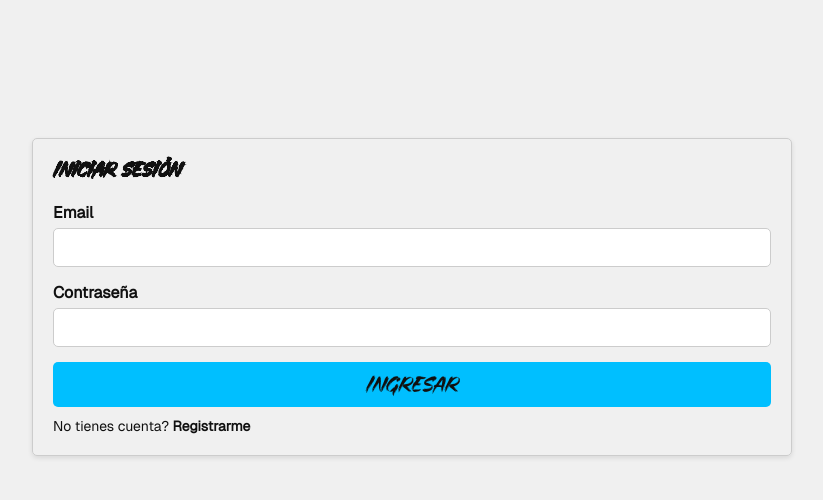
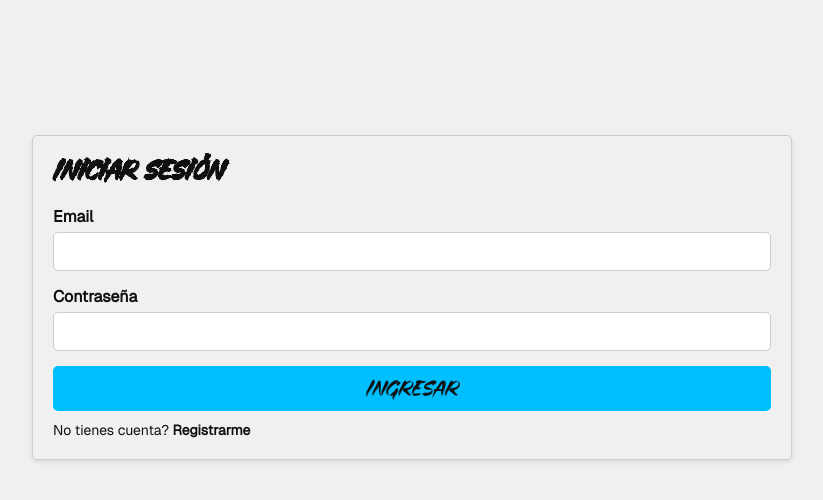
Before and after one commit to titoValen/parcial-n-2-programacion-II, a PHP site: page /index.php?vista=sesion in a window 1280 px wide. Shown: the part 93-593 px from the top of the page, without its empty margins (228-1051 px from the left). Run offline with PHP 8.4, Linux system fonts and the light colour scheme.

Commit message:
Ajustar el tamaño de fuente del título en el cuadro de autenticación

```diff
--- a/style/sesion.css
+++ b/style/sesion.css
@@ -23,7 +23,7 @@
 
 .auth-box h2 {
   margin-bottom: 20px;
-  font-size: 1.5rem;
+  font-size: 2rem;
   color: var(--color-primary);
 }
 
```
